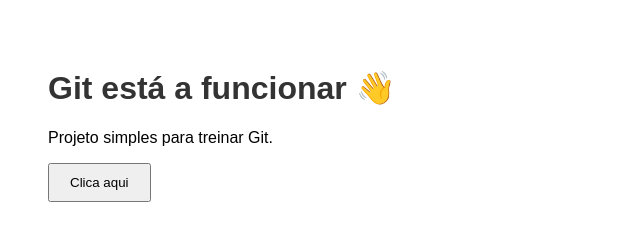
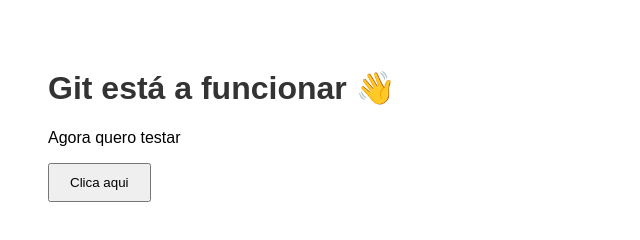
Before and after one commit to HeltonSousa/meu_site, a plain HTML site: page index.html in a window 1280 px wide. Shown: the whole page, without its empty margins (0-640 px from the left). Drawn offline with Linux system fonts and the light colour scheme.

Commit message:
Novo paragrafo

```diff
--- a/index.html
+++ b/index.html
@@ -8,7 +8,7 @@
 <body>
 
   <h1>Git está a funcionar 👋</h1>
-  <p>Projeto simples para treinar Git.</p>
+  <p>Agora quero testar</p>
 
   <button onclick="mostrarMensagem()">
     Clica aqui
```
